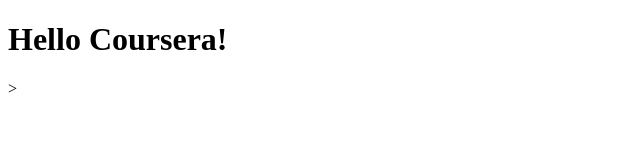
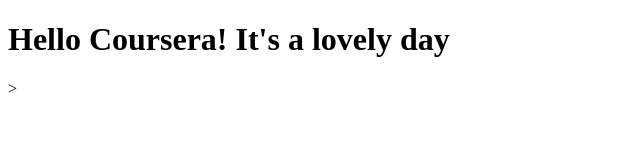
Before and after one commit to Youssefthabet10/HTML-javascript, a plain HTML site: page site/index.html in a window 1280 px wide. Shown: the whole page, without its empty margins (0-640 px from the left). Drawn offline with Linux system fonts and the light colour scheme.

Commit message:
Small addition to our page conetnt

```diff
--- a/site/index.html
+++ b/site/index.html
@@ -6,6 +6,6 @@
 	</title>
 </head>
 <body>
-<h1> Hello Coursera!</h1>>
+<h1> Hello Coursera! It's a lovely day</h1>>
 </body>
 </html>
```
